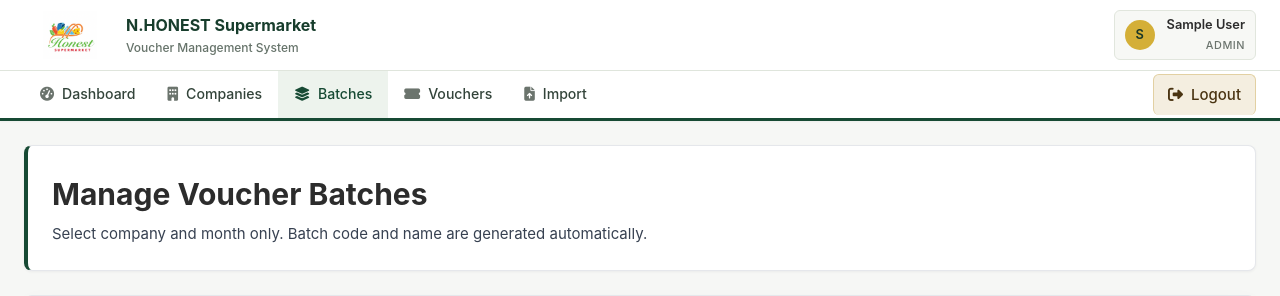
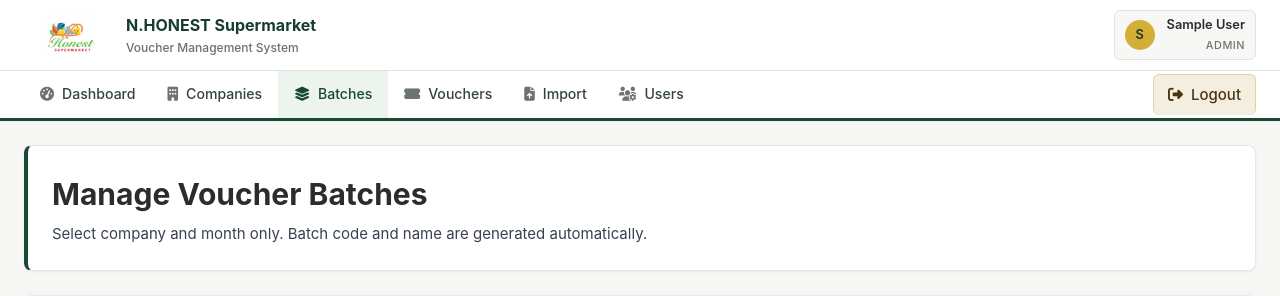
Before and after one commit to Lambert-01/voucher-system, a PHP site: page /admin/batches.php in a window 1280 px wide. Shown: the top 296 px of the page. Run offline with PHP 8.4, Linux system fonts and the light colour scheme; the visitor is signed in with stand-in values (Sample User, id 1); data comes from the database, SQL or seed files in the repository; data that the repository does not hold is empty.

Commit message:
feat: Add Users link to admin navigation menu

```diff
--- a/app/Views/layouts/main.php
+++ b/app/Views/layouts/main.php
@@ -64,6 +64,7 @@ $assetVersion = max(
                     <li><a href="<?= htmlspecialchars(appUrl('/admin/batches.php')) ?>"><i class="fas fa-layer-group"></i> Batches</a></li>
                     <li><a href="<?= htmlspecialchars(appUrl('/admin/vouchers.php')) ?>"><i class="fas fa-ticket-alt"></i> Vouchers</a></li>
                     <li><a href="<?= htmlspecialchars(appUrl('/admin/import.php')) ?>"><i class="fas fa-file-upload"></i> Import</a></li>
+                    <li><a href="<?= htmlspecialchars(appUrl('/admin/users.php')) ?>"><i class="fas fa-users-cog"></i> Users</a></li>
                 <?php elseif ($_SESSION['role'] === 'cashier'): ?>
                     <li><a href="<?= htmlspecialchars(appUrl('/cashier/scan.php')) ?>"><i class="fas fa-qrcode"></i> Scan Voucher</a></li>
                     <li><a href="<?= htmlspecialchars(appUrl('/cashier/transactions.php')) ?>"><i class="fas fa-receipt"></i> My Transactions</a></li>
```
